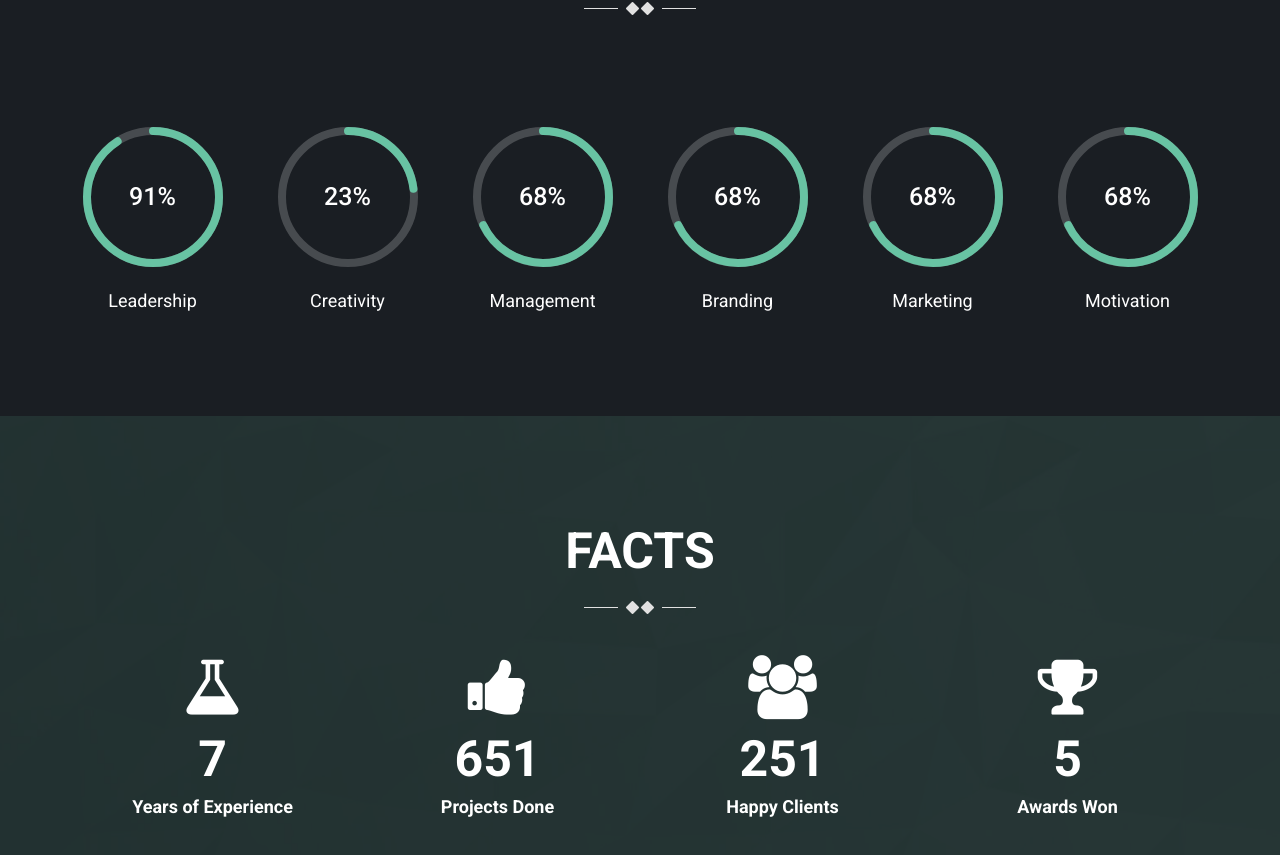
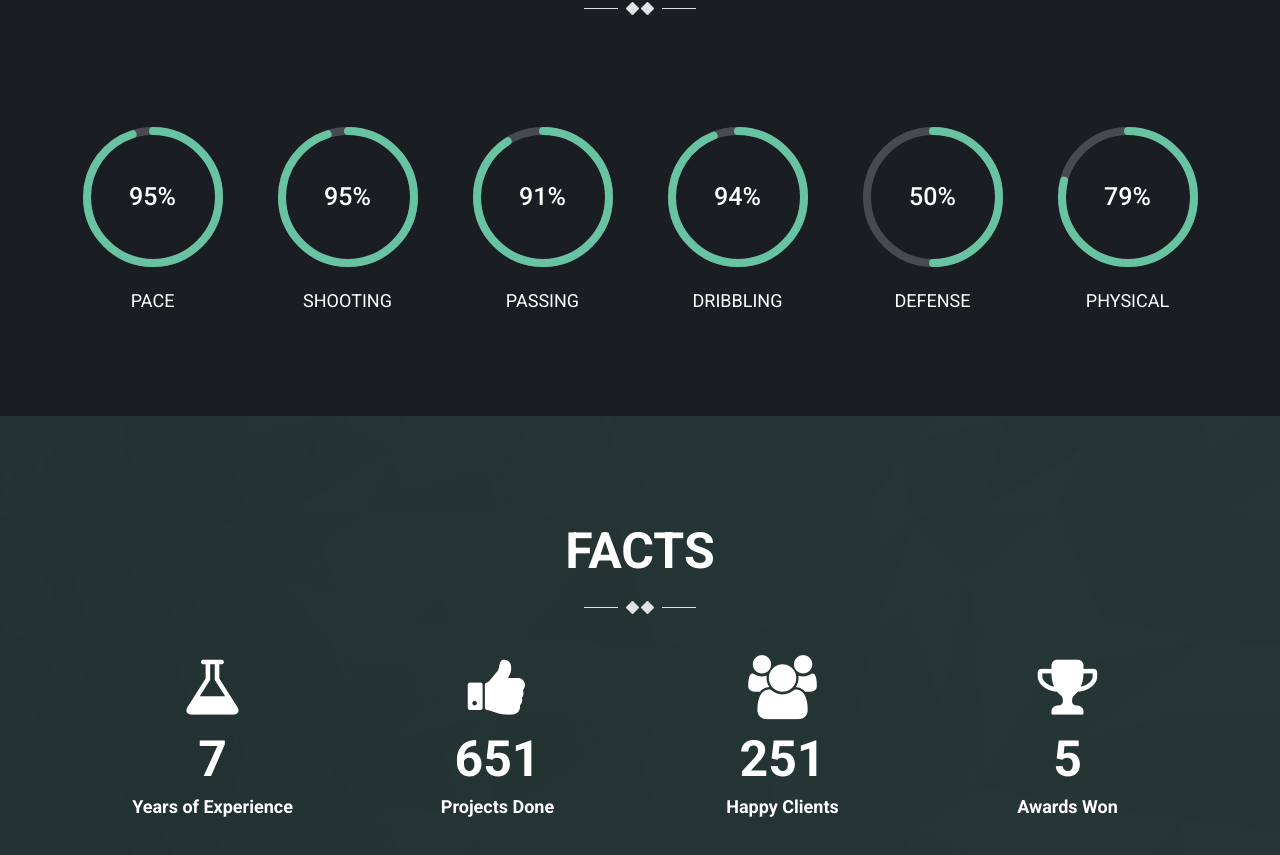
Before and after one commit to SoStellar/DII_M4_01, a plain HTML site: page index.html in a window 1280 px wide. Shown: the part 2000-2855 px from the top of the page. Drawn offline with Linux system fonts and the light colour scheme; some packages are replaced by stand-ins of ours; a script that the page names is missing.

Commit message:
Update Skill
by Ong

```diff
--- a/index.html
+++ b/index.html
@@ -194,50 +194,50 @@
 
         <div class="row more-skill text-center">
           <div class="col-xs-12 col-sm-4 col-md-2">
-              <div class="chart" data-percent="91" data-color="e74c3c">
+              <div class="chart" data-percent="95" data-color="e74c3c">
                     <span class="percent"></span>
                     <div class="chart-text">
-                      <span>leadership</span>
+                      <span>PACE</span>
                     </div>
                 </div>
             </div>
             <div class="col-xs-12 col-sm-4 col-md-2">
-              <div class="chart" data-percent="23" data-color="2ecc71">
+              <div class="chart" data-percent="95" data-color="2ecc71">
                     <span class="percent"></span>
                     <div class="chart-text">
-                      <span>Creativity</span>
+                      <span>SHOOTING</span>
                     </div>
                 </div>
             </div>
             <div class="col-xs-12 col-sm-4 col-md-2">
-              <div class="chart" data-percent="68" data-color="3498db">
+              <div class="chart" data-percent="91" data-color="3498db">
                     <span class="percent"></span>
                     <div class="chart-text">
-                      <span>Management</span>
+                      <span>PASSING</span>
                     </div>
                 </div>
             </div>
             <div class="col-xs-12 col-sm-4 col-md-2">
-              <div class="chart" data-percent="68" data-color="3498db">
+              <div class="chart" data-percent="94" data-color="3498db">
                     <span class="percent"></span>
                     <div class="chart-text">
-                      <span>Branding</span>
+                      <span>DRIBBLING</span>
                     </div>
                 </div>
             </div>
             <div class="col-xs-12 col-sm-4 col-md-2">
-              <div class="chart" data-percent="68" data-color="3498db">
+              <div class="chart" data-percent="50" data-color="3498db">
                     <span class="percent"></span>
                     <div class="chart-text">
-                      <span>Marketing</span>
+                      <span>DEFENSE</span>
                     </div>
                 </div>
             </div>
             <div class="col-xs-12 col-sm-4 col-md-2">
-              <div class="chart" data-percent="68" data-color="3498db">
+              <div class="chart" data-percent="79" data-color="3498db">
                     <span class="percent"></span>
                     <div class="chart-text">
-                      <span>Motivation</span>
+                      <span>PHYSICAL</span>
                     </div>
                 </div>
             </div>
```
